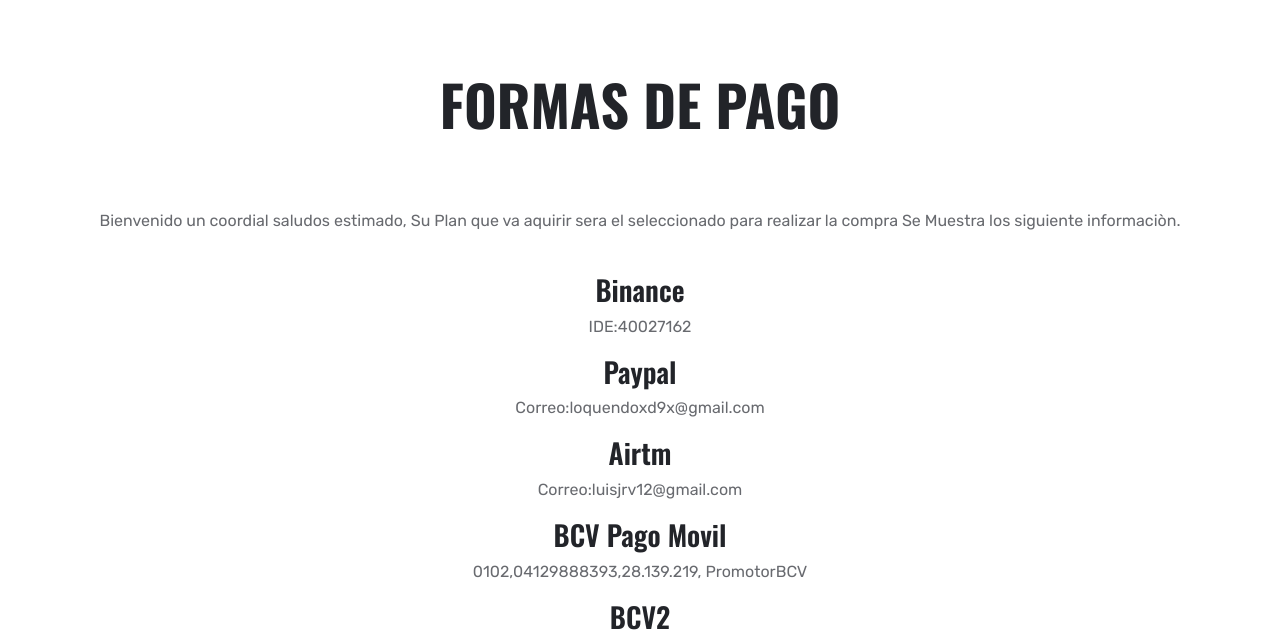
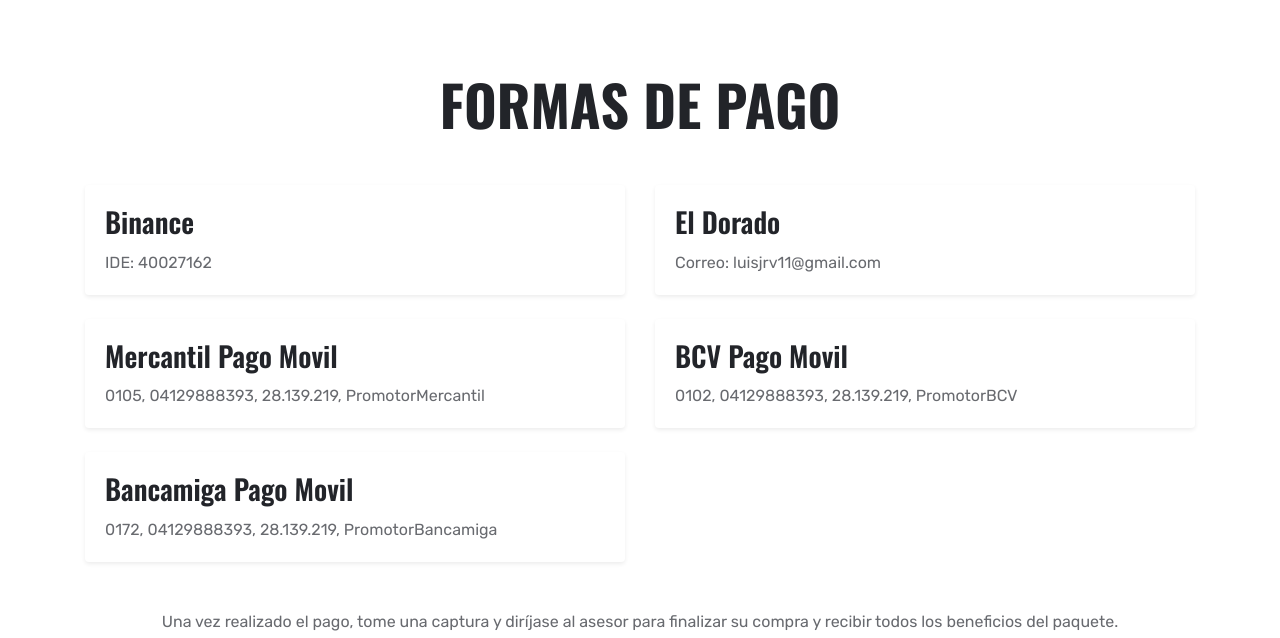
Before and after one commit to lhackercoder/sistemasinformaticos, a plain HTML site: page price.html in a window 1280 px wide. Shown: the part 630-1268 px from the top of the page. Drawn offline with nearby package versions, Linux system fonts and the light colour scheme.

Commit message:
Update price.html

```diff
--- a/price.html
+++ b/price.html
@@ -68,29 +68,57 @@
     <div class="container-fluid py-5">
         <div class="container pt-5 pb-3">
             <h1 class="display-4 text-uppercase text-center mb-5">Formas De Pago</h1>
-          <center><br> <p> Bienvenido un coordial saludos estimado, Su Plan que va aquirir sera el seleccionado para realizar la compra Se Muestra
-          los siguiente informaciòn.</p> </br></center>
-<center>
-<h3>Binance</h3>
-<p>IDE:40027162</p>
-<h3>Paypal</h3>
-<p>Correo:loquendoxd9x@gmail.com</p>
-<h3>Airtm</h3>
-<p>Correo:luisjrv12@gmail.com</p>
-<h3>BCV Pago Movil</h3>
-<p>0102,04129888393,28.139.219, PromotorBCV</p>
-<h3>BCV2</h3>
-<p>01020451830000282925,28.139.219, PormotorBCV2</p>
-
-
-<!-- Pagos -->
-
-Una vez Realizado el Pago tomarle capture y Dirigirse al asesor para finalizar su compra y recibir Todos los Beneficios de dicho paquete.
- <div class="d-flex justify-content-start">
-
-                   <h4> Asesor:<a style="text-align:center;" class="btn btn-lg btn-primary btn-lg-square mr-2" href="https://wa.me/04129888393"><i class="fab fa-whatsapp"></i></a></h4>
-   <!-- Pagos -->
-
+            <div class="row">
+                <div class="col-lg-6 mb-4">
+                    <div class="card border-0 shadow-sm">
+                        <div class="card-body">
+                            <h3 class="card-title">Binance</h3>
+                            <p class="card-text">IDE: 40027162</p>
+                        </div>
+                    </div>
+                </div>
+                <div class="col-lg-6 mb-4">
+                    <div class="card border-0 shadow-sm">
+                        <div class="card-body">
+                            <h3 class="card-title"> El Dorado</h3>
+                            <p class="card-text">Correo: luisjrv11@gmail.com</p>
+                        </div>
+                    </div>
+                </div>
+                <div class="col-lg-6 mb-4">
+                    <div class="card border-0 shadow-sm">
+                        <div class="card-body">
+                            <h3 class="card-title">Mercantil Pago Movil</h3>
+                            <p class="card-text">0105, 04129888393, 28.139.219, PromotorMercantil
+                        </div>
+                    </div>
+                </div>
+                <div class="col-lg-6 mb-4">
+                    <div class="card border-0 shadow-sm">
+                        <div class="card-body">
+                            <h3 class="card-title">BCV Pago Movil</h3>
+                            <p class="card-text">0102, 04129888393, 28.139.219, PromotorBCV</p>
+                        </div>
+                    </div>
+                </div>
+                <div class="col-lg-6 mb-4">
+                    <div class="card border-0 shadow-sm">
+                        <div class="card-body">
+                            <h3 class="card-title">Bancamiga Pago Movil</h3>
+                            <p class="card-text">0172, 04129888393, 28.139.219, PromotorBancamiga</p>
+                        </div>
+                    </div>
+                </div>
+            </div>
+            <div class="text-center mt-4">
+                <p>Una vez realizado el pago, tome una captura y diríjase al asesor para finalizar su compra y recibir todos los beneficios del paquete.</p>
+                <a href="https://wa.me/04129888393" class="btn btn-primary btn-lg">
+                    <i class="fab fa-whatsapp"></i> Contactar Asesor
+                </a>
+            </div>
+        </div>
+    </div>
+    <!-- Pricing Plan End -->
 
 </body>
 
```
